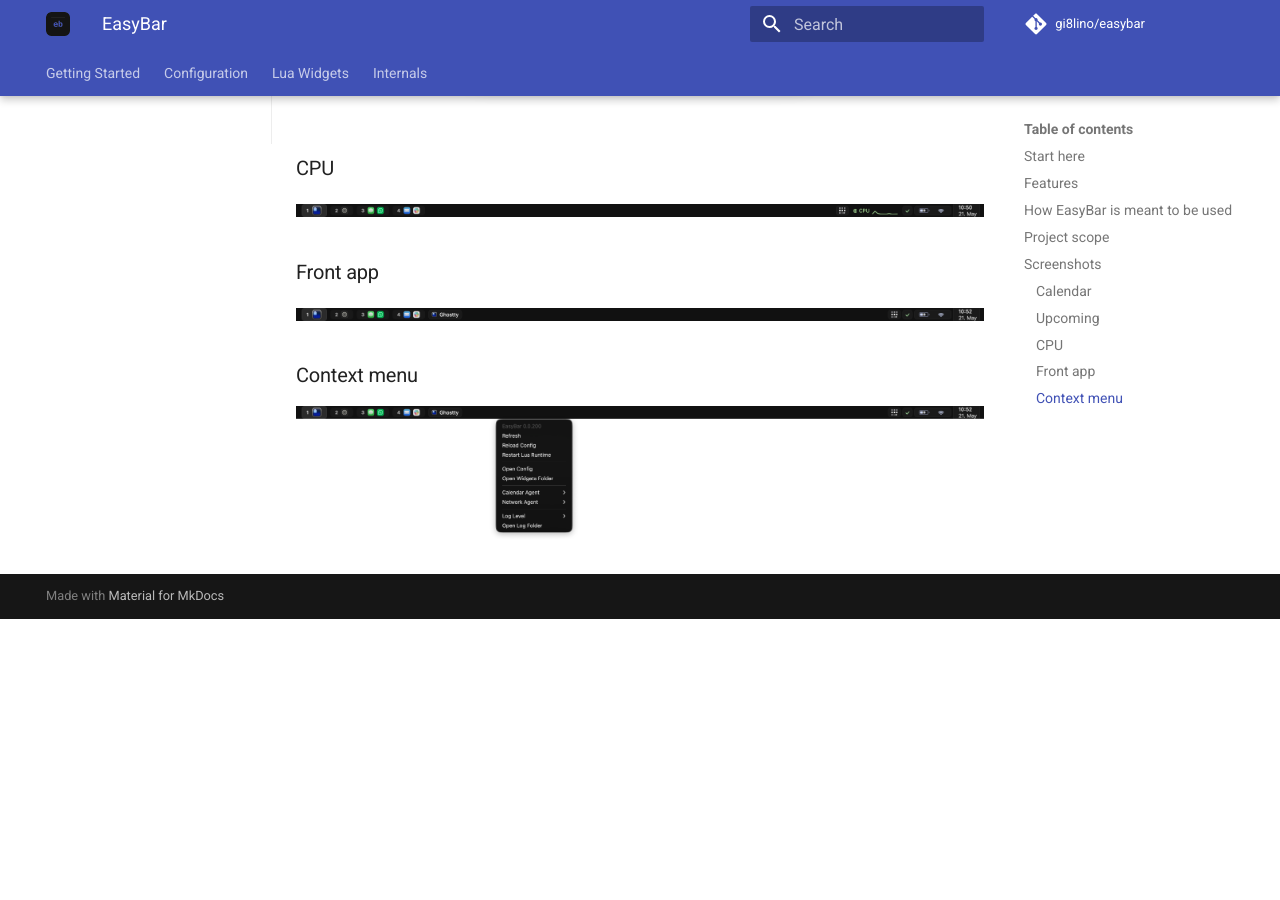
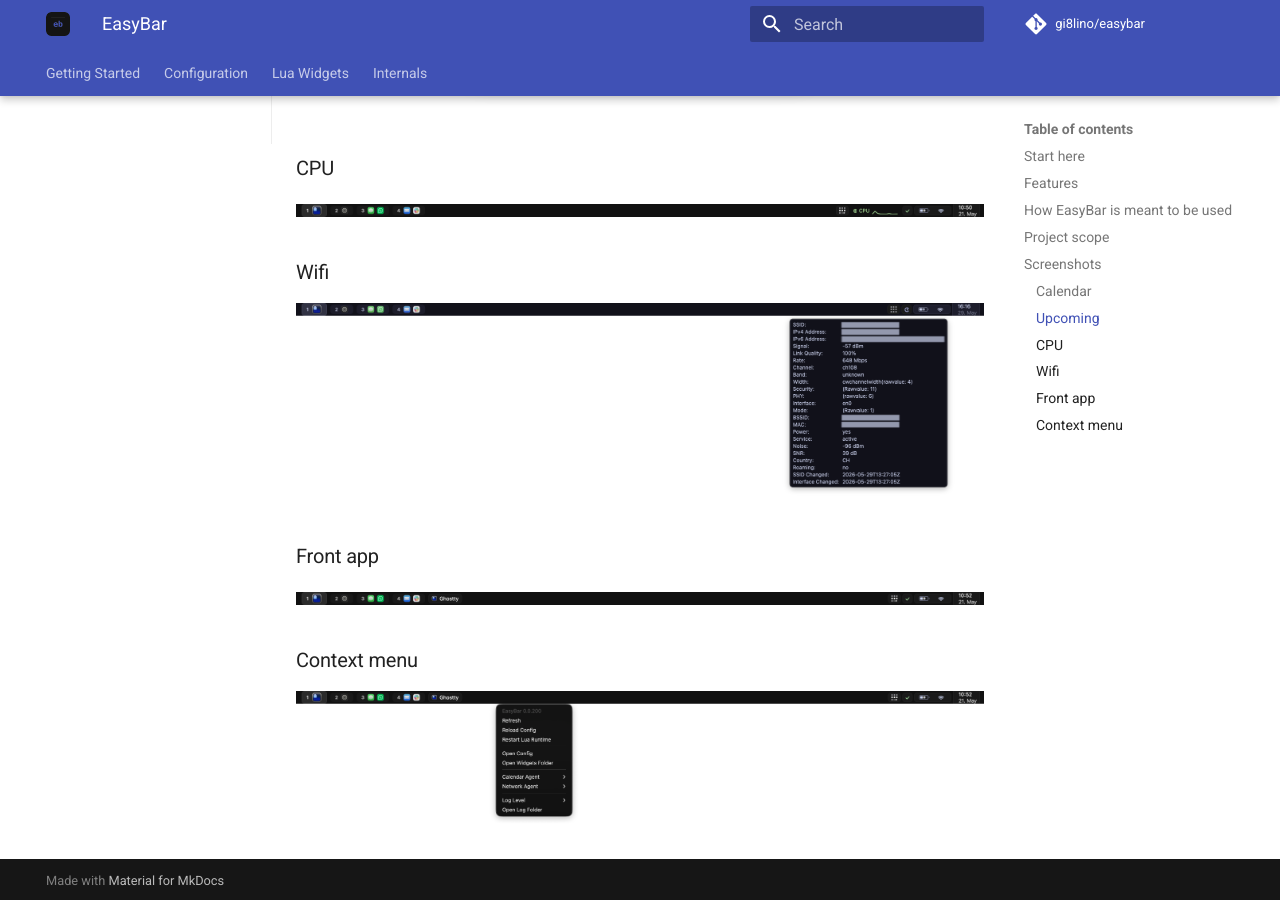
Before and after one commit to gi8lino/easybar, an MkDocs documentation site: the page built from docs/content/index.md, in a window 1280 px wide and 900 px high, scrolled down 4200 px. Built offline with MkDocs 1.6.1 and Material for MkDocs 9.7.7, drawn with Linux system fonts in a browser that asks for light colours; comment, search, counter and statistics services are not loaded; before the commit the page ends 4819 px from its top, so only the background shows below that.

Commit message:
feat: add wifi screenshot

```diff
--- a/docs/content/index.md
+++ b/docs/content/index.md
@@ -70,6 +70,10 @@
 
 [![CPU screenshot](assets/cpu.png)](assets/cpu.png)
 
+### Wifi
+
+[![WiFi screenshot](assets/wifi.png)](assets/wifi.png)
+
 ### Front app
 
 [![Front app screenshot](assets/front_app.png)](assets/front_app.png)
```
Also changed, not shown: README.md, docs/content/assets/wifi.png (added).
